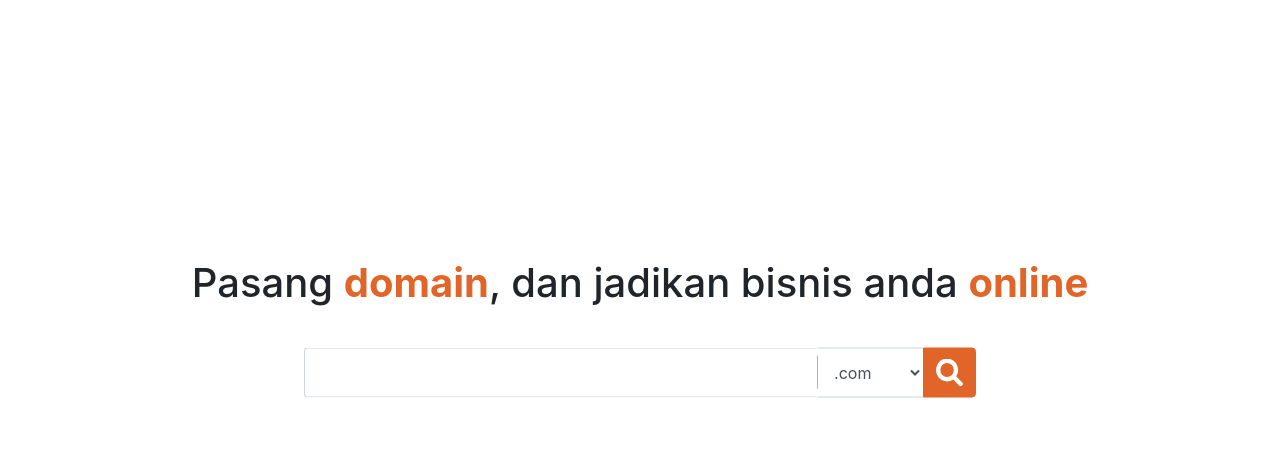
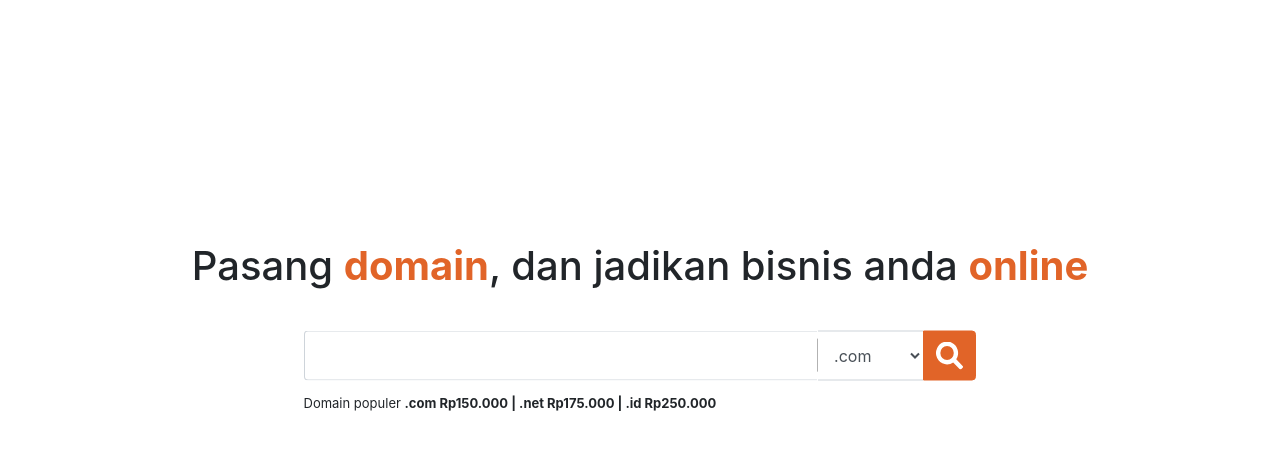
Before and after one commit to alfianandinugraha/dodomain, a website built with webpack: page src/index.html in a window 1280 px wide. Shown: the part 76-526 px from the top of the page. Built offline with nearby package versions, Linux system fonts and the light colour scheme.

Commit message:
feat(add): adding promo info

```diff
--- a/src/index.html
+++ b/src/index.html
@@ -60,6 +60,9 @@
             <img src="./svg/search.svg" alt="">
           </button>
         </div>
+        <div class="col-12 hero__promo">
+          <span>Domain populer <b>.com Rp150.000 | .net Rp175.000 | .id Rp250.000</b></span>
+        </div>
       </div>
     </main>
   </body>
--- a/src/scss/hero.scss
+++ b/src/scss/hero.scss
@@ -49,4 +49,10 @@
       border-radius: 0 0.25rem 0.25rem 0;
     }
   }
+
+  &__promo {
+    margin-top: 10px;
+    font-size: 13px;
+    line-height: 1.5rem;
+  }
 }
```
